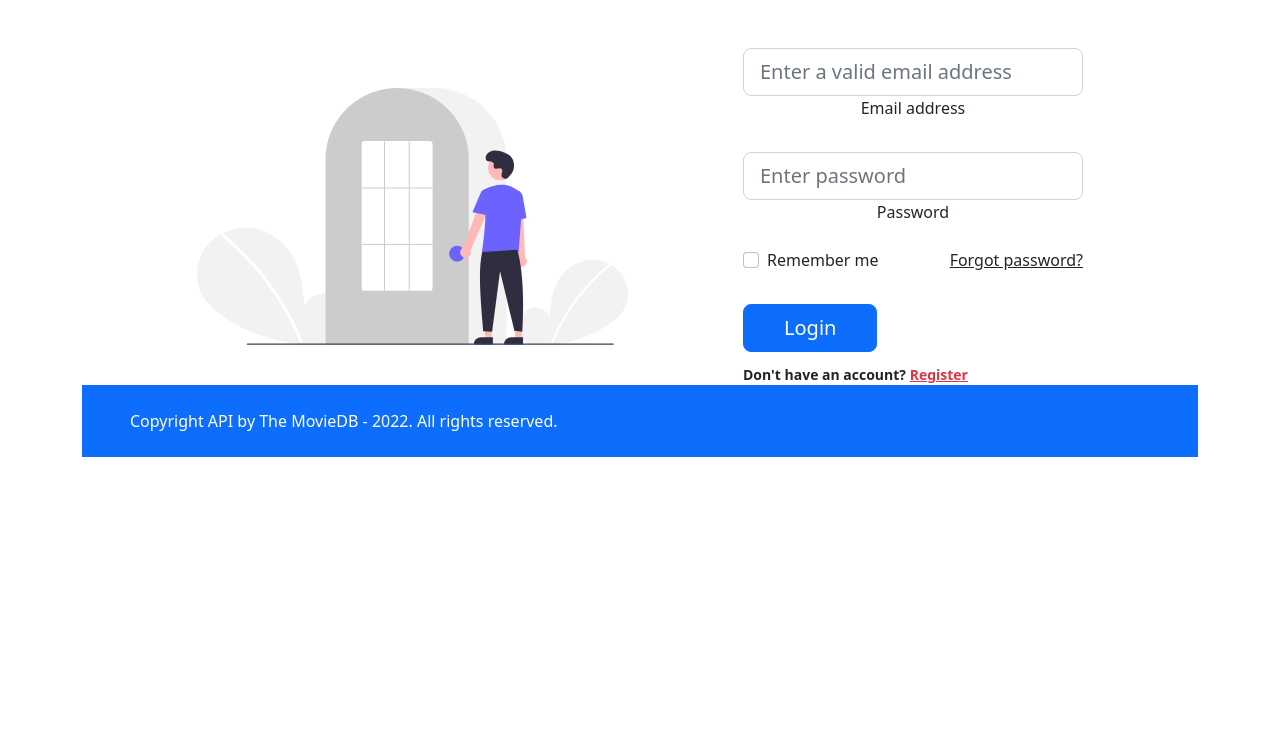
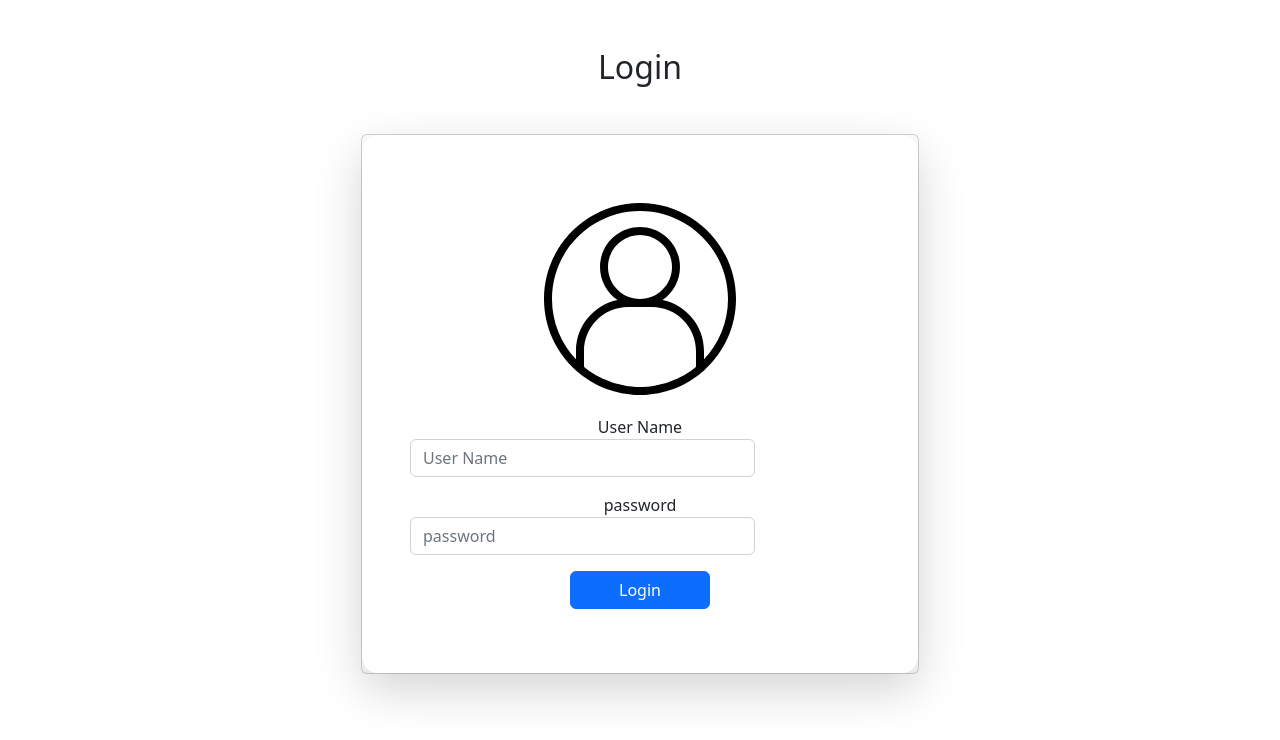
Before and after one commit to iDannyGR/React-course, a React (Create React App) app in the folder 08-router/: page /login in a window 1280 px wide. Shown: the top 740 px of the page. Built offline with nearby package versions, Linux system fonts and the light colour scheme.

Commit message:
home learming the class w and vw bootstrap 15/11/22

```diff
--- a/08-router/src/components/LoginForm.jsx
+++ b/08-router/src/components/LoginForm.jsx
@@ -3,47 +3,28 @@ import React from 'react';
 
 const LoginForm = () => {
   return (
-<section className="container">
-  <div className="container-fluid h-custom">
-    <div className="row d-flex justify-content-center align-items-center h-100">
-      <div className="col-md-9 col-lg-6 col-xl-5">
-        <img src="/assets/loginImg.svg"
-          className="img-fluid" alt='' />
+
+      <div className="col-md-6 offset-md-3">
+        <h2 className="text-dark mt-5">Login</h2>
+        <div className="card my-5">
+          <form className="card-body cardbody-color p-lg-5 shadow-lg rounded-4">
+            <div>
+              <img src="/assets/user.svg" className="img-fluid profile-image-pic rounded-circle my-3"
+                width="200px" alt="" />
+            </div>
+            <div className="form-group mb-3">
+              <label htmlFor="Username">User Name</label>
+              <input type="text" className="form-control w-75" id="Username" aria-describedby="emailHelp"
+                placeholder="User Name" />
+            </div>
+            <div className="mb-3 form-group">
+              <label htmlFor="password" className='form-label-control'>password</label>
+              <input type="password" className="form-control w-75" id="password" placeholder="password" />
+            </div>
+            <div><button className="btn btn-color btn-primary px-5 mb-3 ">Login</button></div>
+          </form>
+        </div>
       </div>
-      <div className="col-md-8 col-lg-6 col-xl-4 offset-xl-1">
-        <form>
-          <div className="form-outline mb-4">
-            <input type="email" id="form3Example3" className="form-control form-control-lg"
-              placeholder="Enter a valid email address" />
-            <label className="form-label" htmlFor="form3Example3">Email address</label>
-          </div>
-          <div className="form-outline mb-3">
-            <input type="password" id="form3Example4" className="form-control form-control-lg"
-              placeholder="Enter password" />
-            <label className="form-label" htmlFor="form3Example4">Password</label>
-          </div>
-
-          <div className="d-flex justify-content-between align-items-center">
-            <div className="form-check mb-0">
-              <input className="form-check-input me-2" type="checkbox" value="" id="form2Example3" />
-              <label className="form-check-label" htmlFor="form2Example3">
-                Remember me
-              </label>
-            </div>
-            <a href="#!" className="text-body">Forgot password?</a>
-          </div>
-
-          <div className="text-center text-lg-start mt-4 pt-2">
-            <button type="button" className="btn btn-primary btn-lg"
-              style={{'paddingLeft':'2.5rem', "paddingRight": "2.5rem"}}>Login</button>
-            <p className="small fw-bold mt-2 pt-1 mb-0">Don't have an account? <a href="#!"
-                className="link-danger">Register</a></p>
-          </div>
-        </form>
-      </div>
-    </div>
-  </div>
-</section>
   )
 }
 export default LoginForm
--- a/08-router/src/pages/LoginScreen.jsx
+++ b/08-router/src/pages/LoginScreen.jsx
@@ -1,5 +1,4 @@
 import React from 'react';
-import Footer from '../components/Footer';
 import LoginForm from '../components/LoginForm';
 
 
@@ -7,7 +6,6 @@ const LoginScreen = () => {
   return (
       <div className='container mt-5 text-center'>
           <LoginForm />
-          <Footer />
     </div>
   )
 }
```
